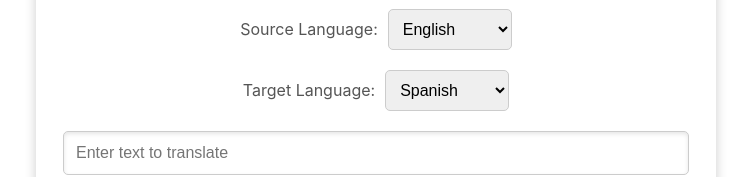
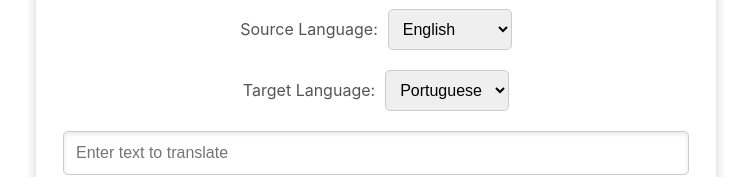
Before and after one commit to samueldeotti/maispraTi, a React (Vite) app in the folder atv5/multi-app/: page /home/LanguageTranslator in a window 1280 px wide. Shown: the part 150-327 px from the top of the page, without its empty margins (264-1015 px from the left). Built offline with nearby package versions, Linux system fonts and the light colour scheme.

Commit message:
refactoring translator

```diff
--- a/atv5/multi-app/src/pages/Translator/LanguageTranslator.jsx
+++ b/atv5/multi-app/src/pages/Translator/LanguageTranslator.jsx
@@ -6,8 +6,17 @@ import { Button, Container, Input, Title } from '../UtilsStyle';
 export default function LanguageTranslator() {
   const [text, setText] = useState('');
   const [translatedText, setTranslatedText] = useState('');
-  const [sourceLang, setSourceLang] = useState('en');
-  const [targetLang, setTargetLang] = useState('es');
+
+  const languages = [
+    { code: 'en', name: 'English' },
+    { code: 'pt', name: 'Portuguese' },
+    { code: 'es', name: 'Spanish' },
+    { code: 'fr', name: 'French' },
+    { code: 'de', name: 'German' },
+    { code: 'it', name: 'Italian' },
+  ];
+  const [sourceLang, setSourceLang] = useState(languages[0].code);
+  const [targetLang, setTargetLang] = useState(languages[1].code);
 
   const translateText = async () => {
     try {
@@ -29,23 +38,23 @@ export default function LanguageTranslator() {
       <div>
         <Label>Source Language:</Label>
         <Select value={ sourceLang } onChange={ (e) => setSourceLang(e.target.value) }>
-          <option value="en">English</option>
-          <option value="es">Spanish</option>
-          <option value="fr">French</option>
-          <option value="de">German</option>
-          <option value="it">Italian</option>
-          <option value="pt">Portuguese</option>
+
+          {languages.map((language) => (
+            <option key={ language.code } value={ language.code }>
+              {language.name}
+            </option>
+          ))}
+
         </Select>
       </div>
       <div>
         <Label>Target Language:</Label>
         <Select value={ targetLang } onChange={ (e) => setTargetLang(e.target.value) }>
-          <option value="en">English</option>
-          <option value="es">Spanish</option>
-          <option value="fr">French</option>
-          <option value="de">German</option>
-          <option value="it">Italian</option>
-          <option value="pt">Portuguese</option>
+          {languages.map((language) => (
+            <option key={ language.code } value={ language.code }>
+              {language.name}
+            </option>
+          ))}
         </Select>
       </div>
       <Input
```
